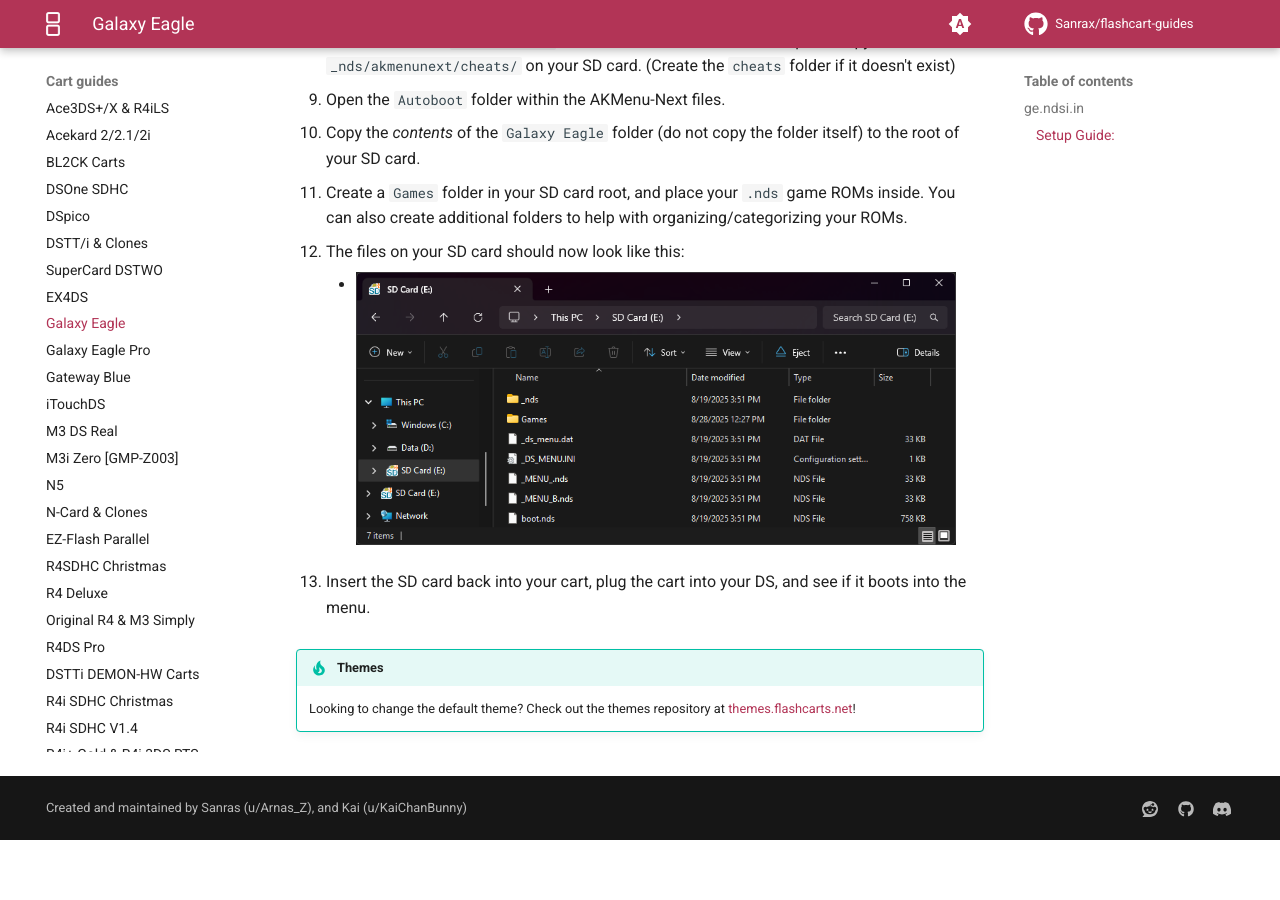
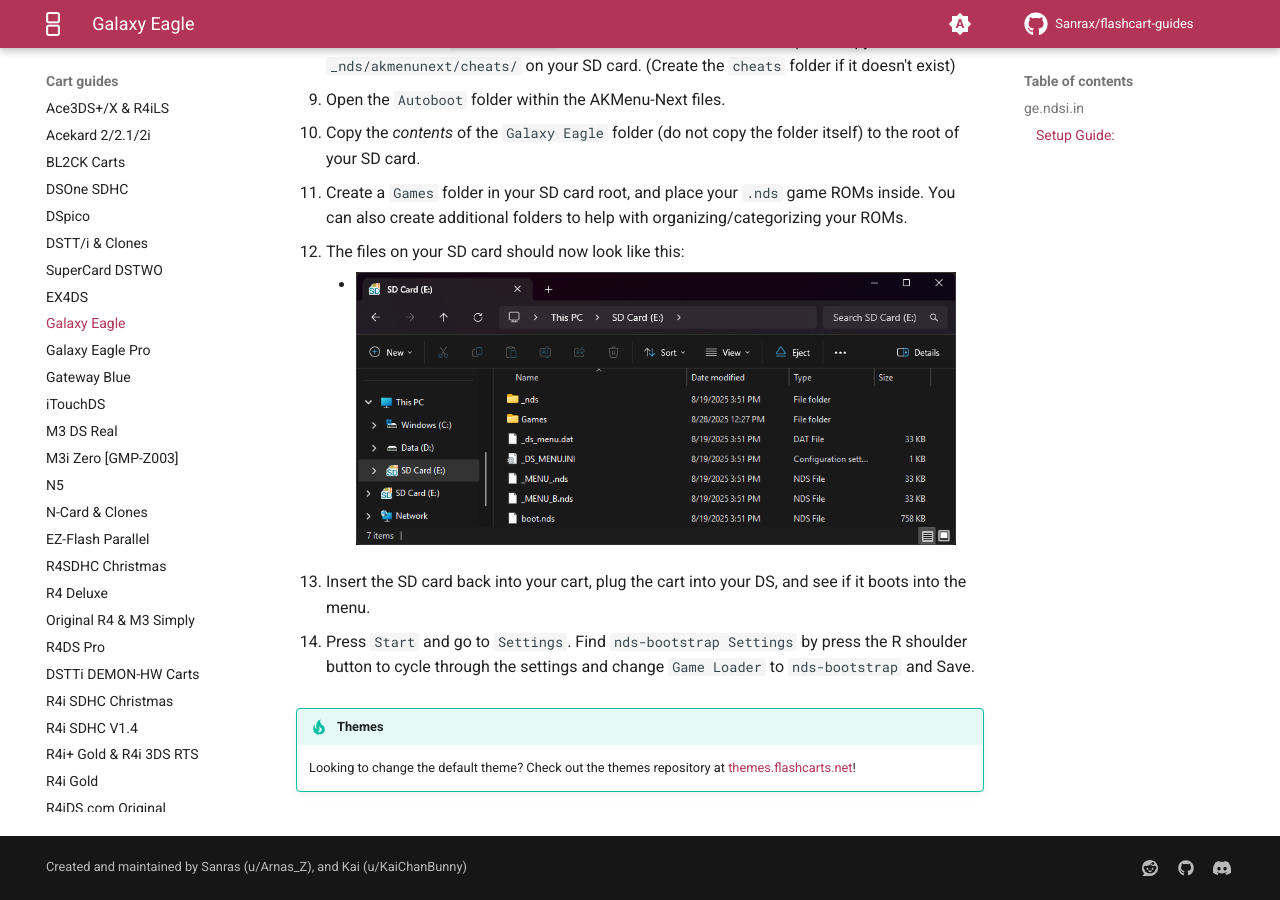
Before and after one commit to Sanrax/flashcart-guides, an MkDocs documentation site: the page built from docs/cart-guides/galaxy_eagle.md, in a window 1280 px wide and 900 px high, scrolled down 907 px. Built offline with MkDocs 1.6.1 and Material for MkDocs 9.7.7, drawn with Linux system fonts in a browser that asks for light colours; comment, search, counter and statistics services are not loaded; before the commit the page ends 1747 px from its top, so only the background shows below that.

Commit message:
Add AKMenu-Next Game loader changing steps

```diff
--- a/docs/cart-guides/galaxy_eagle.md
+++ b/docs/cart-guides/galaxy_eagle.md
@@ -45,6 +45,8 @@
 
     1. Insert the SD card back into your cart, plug the cart into your DS, and see if it boots into the menu.
 
+    1. Press `Start` and go to `Settings`. Find `nds-bootstrap Settings` by press the R shoulder button to cycle through the settings and change `Game Loader` to `nds-bootstrap` and Save.
+
     !!! tip "Themes"
 
         Looking to change the default theme? Check out the themes repository at [themes.flashcarts.net](https://themes.flashcarts.net)!
```
Also changed, not shown: docs/cart-guides/galaxy_eagle_pro.md (+2 -0 lines).
